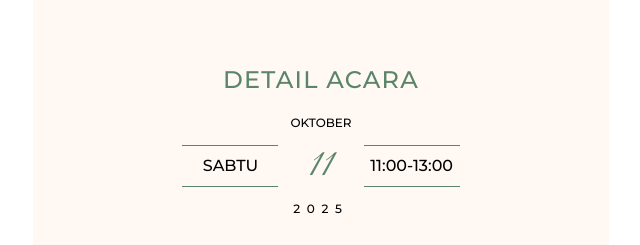
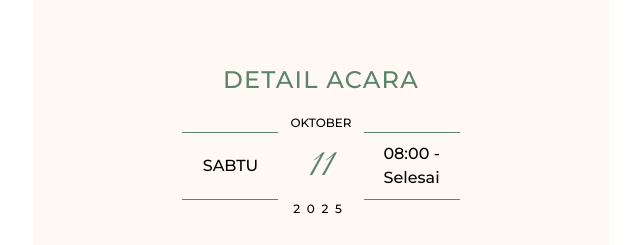
Before and after one commit to rayhanarwindra/invitation, a Vue app: page / in a window 1280 px wide. Shown: the part 920-1165 px from the top of the page, without its empty margins (319-959 px from the left). Built offline with nearby package versions, Linux system fonts and the light colour scheme; no server answers; the database is empty.

Commit message:
change time of event

```diff
--- a/src/components/Event.vue
+++ b/src/components/Event.vue
@@ -12,7 +12,7 @@
         <span class="details__date">11</span>
         <span class="details__year">2025</span>
       </div>
-      <span class="details__highlight"> 11:00-13:00 </span>
+      <span class="details__highlight"> 08:00 - {{ t('onwards') }} </span>
     </div>
     <div class="event__location location">
       <img alt="pinpoint" :src="PinPoint" />
@@ -140,6 +140,10 @@ defineExpose({
     padding: 8px 0;
     width: 96px;
     text-align: center;
+    min-height: 50px;
+    display: flex;
+    align-items: center;
+    justify-content: center;
   }
 
   &__time {
--- a/src/lang/en.ts
+++ b/src/lang/en.ts
@@ -26,6 +26,7 @@ const en = {
   send_message: 'Send Message',
   message_sent: 'Message sent',
   thank_you: 'Thank you',
+  onwards: 'Onwards',
 }
 
 export default en
--- a/src/lang/id.ts
+++ b/src/lang/id.ts
@@ -26,6 +26,7 @@ const id = {
   send_message: 'Kirim Ucapan',
   message_sent: 'Ucapan terkirim',
   thank_you: 'Terima kasih',
+  onwards: 'Selesai',
 }
 
 export default id
--- /dev/null
+++ b/src/lang/index.ts
@@ -0,0 +1,2 @@
+export { default as en } from './en'
+export { default as id } from './id'
```
